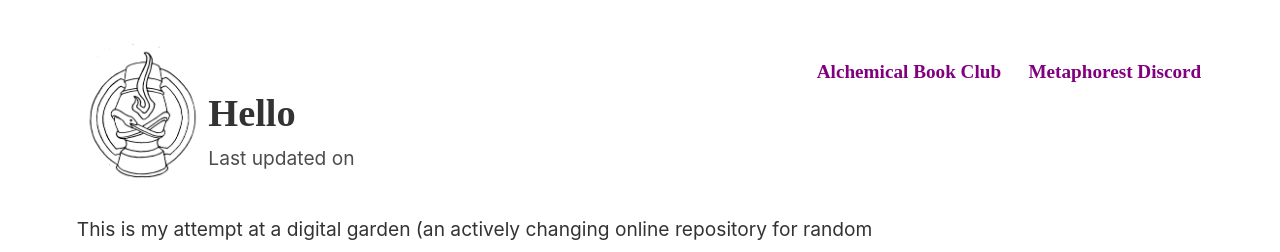
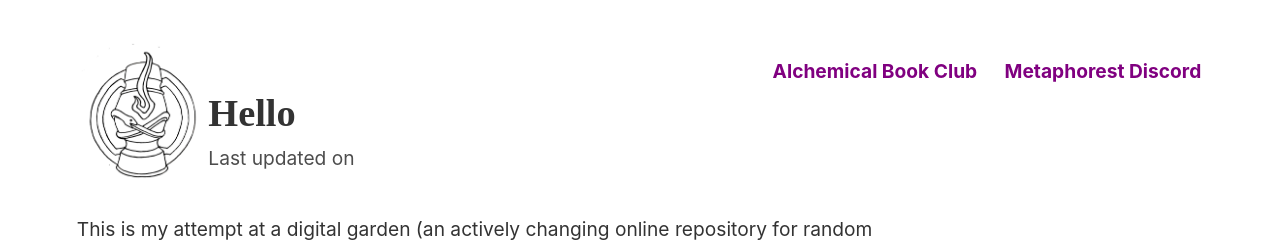
Before and after one commit to lauragyre/jekyll, a Jekyll site: the page built from _notes/About/Hello.md, in a window 1280 px wide. Shown: the top 252 px of the page. Built offline with Jekyll 4.4.1, drawn with Linux system fonts in a browser that asks for light colours; some web fonts are replaced.

Commit message:
some IM Fell

```diff
--- a/_sass/_style.scss
+++ b/_sass/_style.scss
@@ -112,7 +112,7 @@ nav {
 
 nav a {
   padding-left: 20px;
-  font-family: "IM Fell English" !important;
+
 }
 
 #notes-entry-container {
```
Also changed, not shown: 1 other file.
